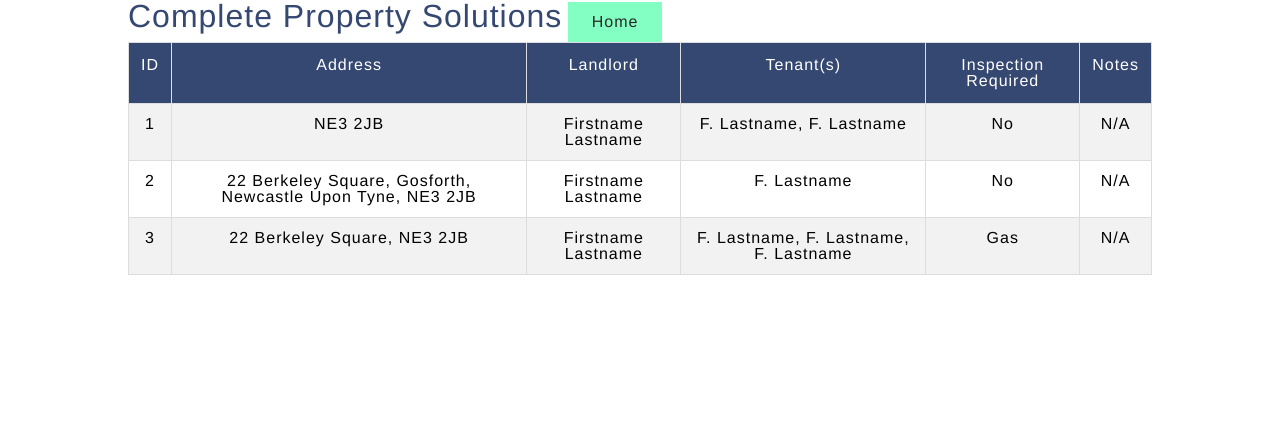
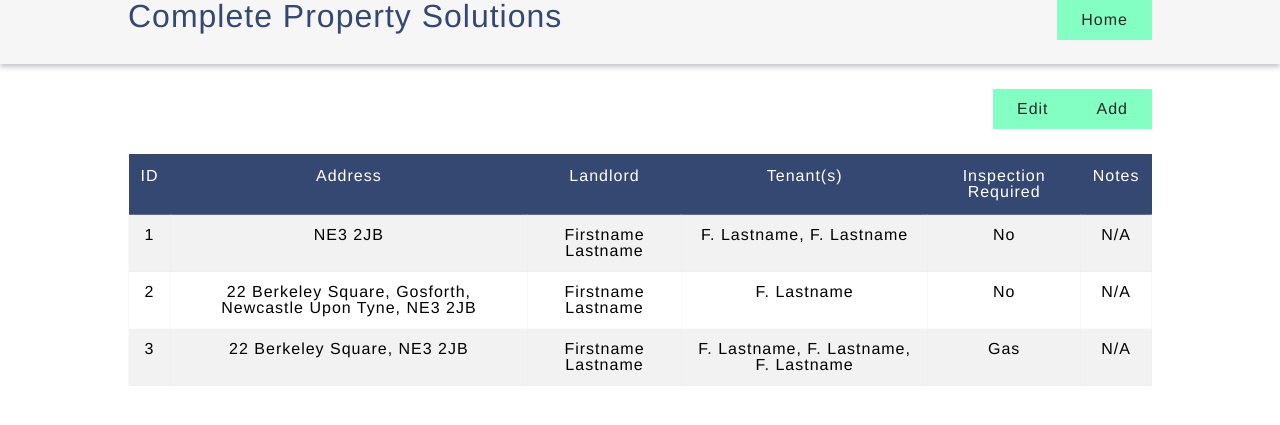
Before and after one commit to dean-jeffery/collab-dev-module, a PHP site: page / in a window 1280 px wide. Shown: the top 425 px of the page. Run offline with PHP 8.4, Linux system fonts and the light colour scheme.

Commit message:
add buttons (add+edit) and other tweaks

```diff
--- a/index.html
+++ b/index.html
@@ -26,7 +26,14 @@
 
 <div class="wrapper">
 
+  <div class="button-space">
 
+    <a href="" class="button">Add</a>
+
+    <a href="" class="button">Edit</a>
+
+
+  </div>
 
 
 
--- a/style.css
+++ b/style.css
@@ -14,9 +14,12 @@ Grey: #ebebeb
   text-align: center;
 }
 
-#properties td,
+#properties td {
+  border: 1px solid rgba(229, 229, 229, 0.25);
+  padding: 12px;
+}
+
 #properties th {
-  border: 1px solid #ddd;
   padding: 12px;
 }
 
@@ -45,8 +48,8 @@ Grey: #ebebeb
   padding: 12px 24px;
   text-align: center;
   text-decoration: none;
-  display: inline-block;
   font-size: 16px;
+  float: right;
 }
 
 body {
@@ -60,6 +63,19 @@ H1 {
   display: inline-block;
 }
 
-.navbar {
+header {
+  background-color: #f6f6f6;
+  width: 100%;
+  height: 4rem;
+
+  -webkit-box-shadow: 0 3px 5px rgba(57, 63, 72, 0.3);
+  -moz-box-shadow: 0 3px 5px rgba(57, 63, 72, 0.3);
+  box-shadow: 0 3px 5px rgba(57, 63, 72, 0.3);
+}
+
+.button-space {
+  float: right;
   display: inline;
+  padding: 25px 0;
+  width: 100%;
 }
```
